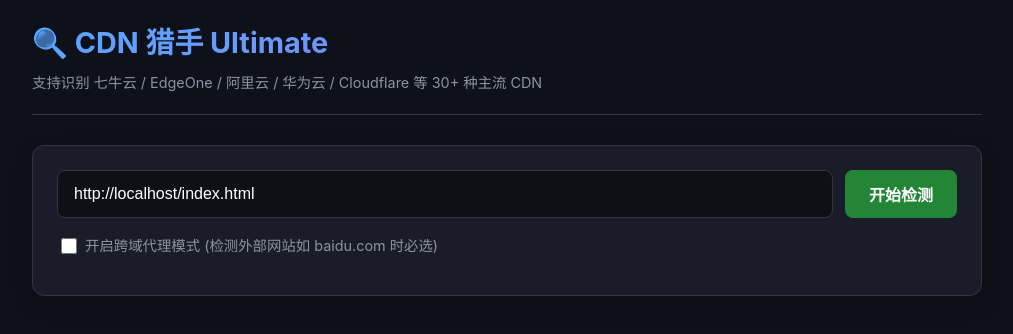
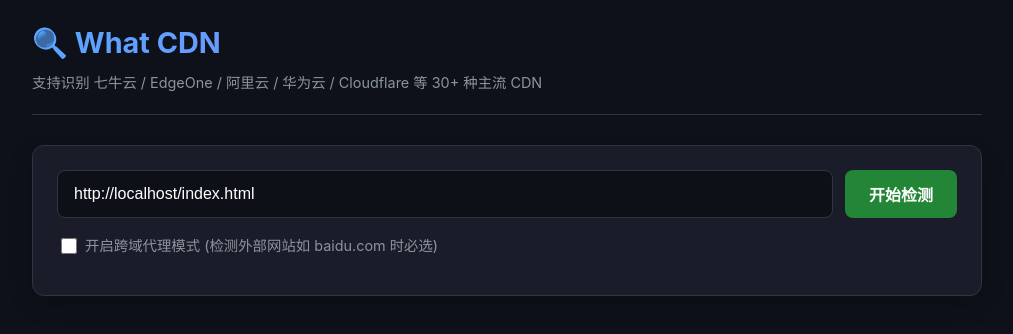
Before and after one commit to Zinc23333/what-cdn, a plain HTML site: page index.html in a window 1280 px wide. Shown: the whole page, without its empty margins (133-1146 px from the left). Drawn offline with Linux system fonts and the light colour scheme.

Commit message:
docs(index): update main title to "What CDN"
- Changed the main heading text in index.html
- Removed vercel.json configuration file

```diff
--- a/index.html
+++ b/index.html
@@ -131,7 +131,7 @@
 
 <div class="container">
     <div class="header-section">
-        <h1>🔍 CDN 猎手 Ultimate</h1>
+        <h1>🔍 What CDN</h1>
         <div class="subtitle">支持识别 七牛云 / EdgeOne / 阿里云 / 华为云 / Cloudflare 等 30+ 种主流 CDN</div>
     </div>
 
```
Also changed, not shown: vercel.json (deleted).
